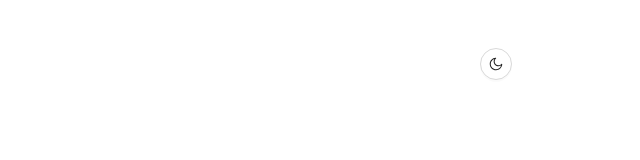
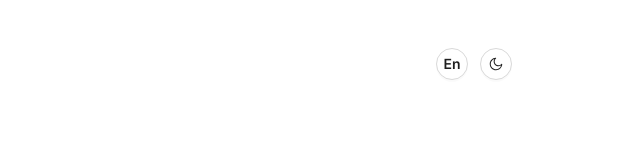
Before and after one commit to Sachintha-Prasad/worklenz-login-signup, a React (Create React App) app: page / in a window 1280 px wide. Shown: the top 160 px of the page, without its empty margins (640-1280 px from the left). Built offline with nearby package versions, Linux system fonts and the light colour scheme.

Commit message:
update: language selector component added

```diff
--- a/src/App.tsx
+++ b/src/App.tsx
@@ -5,7 +5,7 @@ import {
     Route,
     RouterProvider
 } from "react-router-dom"
-import { Button, ConfigProvider, theme } from "antd"
+import { Button, ConfigProvider, Flex, Space, theme } from "antd"
 import { MoonOutlined, SunOutlined } from "@ant-design/icons"
 
 import LoginPage from "./pages/LoginPage"
@@ -13,6 +13,7 @@ import SignupPage from "./pages/SignupPage"
 import ForgotPasswordPage from "./pages/ForgotPasswordPage"
 import AuthLayout from "./layouts/AuthLayout"
 import UserPage from "./pages/UserPage"
+import LanguageSelector from "./components/LanguageSelector"
 
 const App = () => {
     const [isDarkModeEnabled, setIsDarkModeEnabled] = useState(false)
@@ -49,13 +50,22 @@ const App = () => {
                 }
             }}
         >
-            <Button
-                type={isDarkModeEnabled ? "primary" : "default"}
-                icon={isDarkModeEnabled ? <SunOutlined /> : <MoonOutlined />}
-                shape="circle"
+            <Flex
+                align="center"
+                justify="center"
+                gap={12}
                 style={{ position: "absolute", top: 48, right: "10%" }}
-                onClick={handleDarkModeToggle}
-            />
+            >
+                <LanguageSelector />
+                <Button
+                    type={isDarkModeEnabled ? "primary" : "default"}
+                    icon={
+                        isDarkModeEnabled ? <SunOutlined /> : <MoonOutlined />
+                    }
+                    shape="circle"
+                    onClick={handleDarkModeToggle}
+                />
+            </Flex>
 
             <RouterProvider router={router} />
         </ConfigProvider>
```
